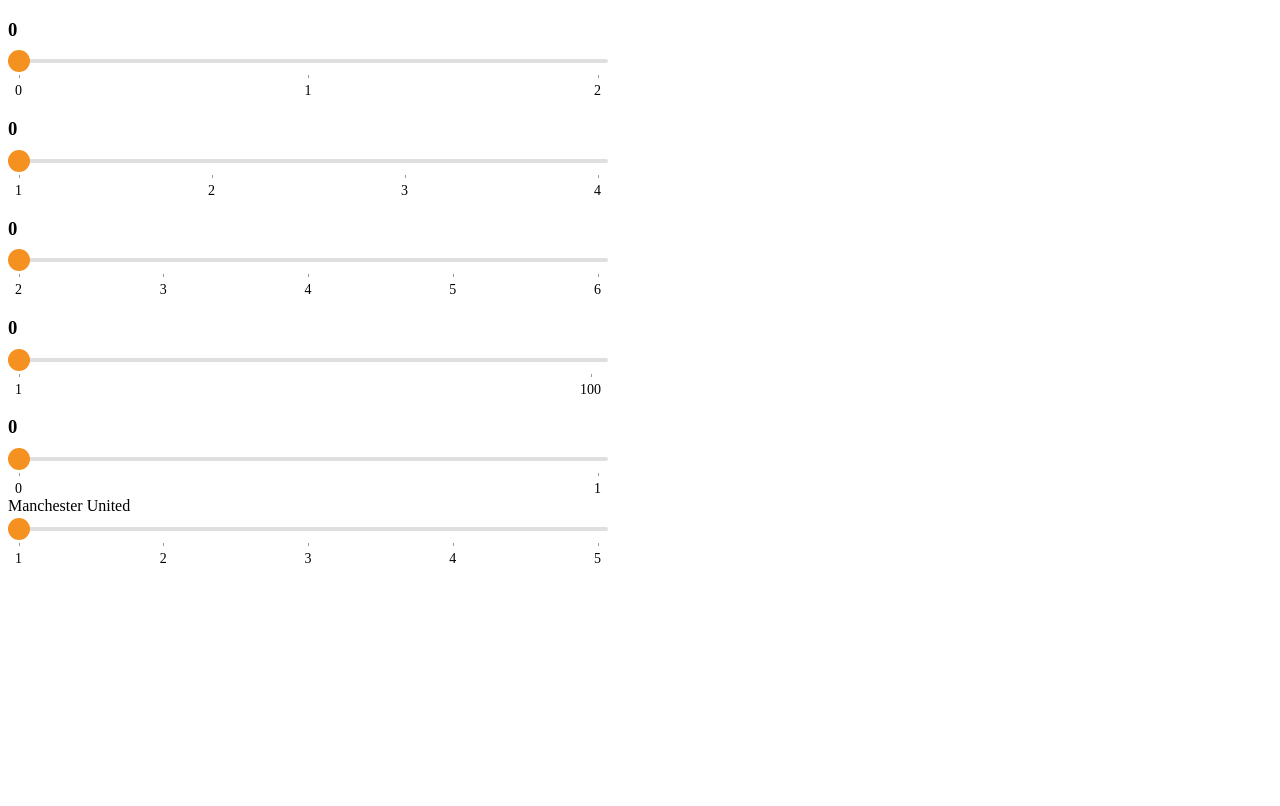
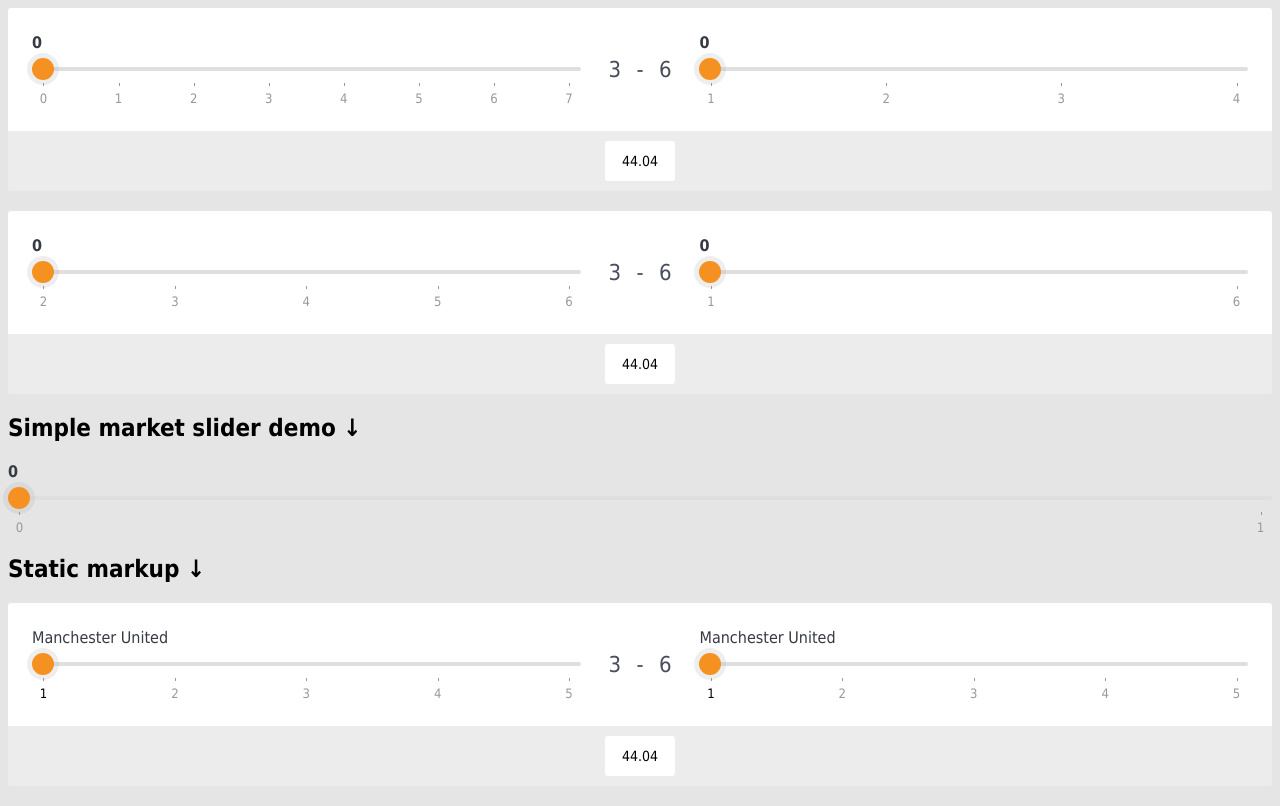
Before and after one commit to ryabkomaks/react-slider, a React app: page / in a window 1280 px wide. Built offline with nearby package versions, Linux system fonts and the light colour scheme.

Commit message:
Implement styles for sliders bundle, improve markup.

```diff
--- a/app.jsx
+++ b/app.jsx
@@ -15,6 +15,26 @@ ReactDOM.render(
     },
     {
       value: 2,
+      enabled: false
+    },
+    {
+      value: 3,
+      enabled: false
+    },
+    {
+      value: 4,
+      enabled: false
+    },
+    {
+      value: 5,
+      enabled: false
+    },
+    {
+      value: 6,
+      enabled: false
+    },
+    {
+      value: 7,
       enabled: false
     }
   ]}/>,
@@ -76,7 +96,7 @@ ReactDOM.render(
       enabled: true
     },
     {
-      value: 100,
+      value: 6,
       enabled: true
     }
   ]}/>,
--- a/index.html
+++ b/index.html
@@ -7,14 +7,63 @@
         <title>react slider</title>
     </head>
     <body>
-        <div id="demo_0"></div>
-        <div id="demo_1"></div>
-        <div id="demo_2"></div>
-        <div id="demo_3"></div>
+        <div class="market-slider">
+            <div class="market-slider__container">
+                <!-- slider item -->
+                <div class="market-slider__item" id="demo_0"></div>
+                <!-- Score -->
+                <div class="market-slider__score">
+                    <span class="market-slider__score-item">3</span>
+                    <span class="market-slider__score-separetor">-</span>
+                    <span class="market-slider__score-item">6</span>
+                </div>
+                <!-- EO Score -->
+                <!-- slider item -->
+                <div class="market-slider__item" id="demo_1"></div>
+            </div>
+            <div class="market-slider__result">
+                <div class="market-slider__result-scrore market-slider__result-scrore_a"></div>
+                <div class="market-slider__result-odd">
+                    44.04
+                </div>
+                <div class="market-slider__result-scrore market-slider__result-scrore_b"></div>
+            </div>
+        </div>
+
+        <div class="market-slider">
+            <div class="market-slider__container">
+                <!-- slider item -->
+                <div class="market-slider__item" id="demo_2"></div>
+                <!-- Score -->
+                <div class="market-slider__score">
+                    <span class="market-slider__score-item">3</span>
+                    <span class="market-slider__score-separetor">-</span>
+                    <span class="market-slider__score-item">6</span>
+                </div>
+                <!-- EO Score -->
+                <!-- slider item -->
+                <div class="market-slider__item" id="demo_3"></div>
+            </div>
+            <div class="market-slider__result">
+                <div class="market-slider__result-scrore market-slider__result-scrore_a"></div>
+                <div class="market-slider__result-odd">
+                    44.04
+                </div>
+                <div class="market-slider__result-scrore market-slider__result-scrore_b"></div>
+            </div>
+        </div>
+
+
+        <h2>Simple market slider demo ↓</h2>
         <div id="demo_4"></div>
 
+
+        <h2>Static markup ↓</h2>
         <!-- Static markup example -->
         <div class="market-slider">
+            <div class="market-slider__container">
+                <!-- slider item -->
+                <div class="market-slider__item">
                     <div class="market-slider__label">Manchester United</div>
 
                     <div class="market-slider__path">
@@ -30,6 +79,42 @@
                         <span class="market-slider__range-item">5</span>
                     </div>
                 </div>
+                <!-- EO slider item -->
+                <!-- Score -->
+                <div class="market-slider__score">
+                    <span class="market-slider__score-item">3</span>
+                    <span class="market-slider__score-separetor">-</span>
+                    <span class="market-slider__score-item">6</span>
+                </div>
+                <!-- EO Score -->
+                <!-- slider item -->
+                <div class="market-slider__item">
+                    <div class="market-slider__label">Manchester United</div>
+
+                    <div class="market-slider__path">
+                        <div class="market-slider__path_highlighted"></div>
+                        <div class="market-slider__marker"></div>
+                    </div>
+
+                    <div class="market-slider__range">
+                        <span class="market-slider__range-item market-slider__range-item_active">1</span>
+                        <span class="market-slider__range-item">2</span>
+                        <span class="market-slider__range-item">3</span>
+                        <span class="market-slider__range-item">4</span>
+                        <span class="market-slider__range-item">5</span>
+                    </div>
+                </div>
+                <!-- EO slider item -->
+            </div>
+            <!-- Slider result -->
+            <div class="market-slider__result">
+                <div class="market-slider__result-scrore market-slider__result-scrore_a"></div>
+                <div class="market-slider__result-odd">
+                    44.04
+                </div>
+                <div class="market-slider__result-scrore market-slider__result-scrore_b"></div>
+            </div>
+        </div>
         <!-- EO Static markup example -->
 
         <script src="/bundle.js"></script>
--- a/src/index.jsx
+++ b/src/index.jsx
@@ -3,7 +3,7 @@ import ReactDOM from 'react-dom'
 import {styles} from './styles.scss'
 
 const SELECTORS = {
-    SLIDER_WRAP: '.market-slider',
+    SLIDER_WRAP: '.market-slider__item',
     SLIDER: '.slider',
     SLIDER_HIGHLIGHTED: '.market-slider__path_highlighted',
     SLIDER_MARKER: '.market-slider__marker',
@@ -156,14 +156,15 @@ export class ReactSlider extends React.Component {
     render() {
         return (
             <div>
-                <h3 className={"market-slider__label"}>{this.state.value}</h3>
-                <div className="market-slider"
+                <div className="market-slider__item"
                     onClick={(e) => this.handleClick(e)}
                     onMouseMove={(e) => this.drag(e)}
                     onTouchMove={(e) => this.drag(e)}
                     onMouseUp={(e) => this.stopDrag(e)}
                     onTouchEnd={(e) => this.stopDrag(e)}
                     ref={(sliderWrapper) => { this.sliderWrapper = sliderWrapper }}>
+
+                    <h3 className={"market-slider__label"}>{this.state.value}</h3>
 
                     <div className={"market-slider__path"}>
                         <div className={"market-slider__path_highlighted"} style = { { width: this.state.left } }>
--- a/src/styles.scss
+++ b/src/styles.scss
@@ -1,10 +1,27 @@
 body
 {
   padding: 0;
-  // background-color: #707070;
+  min-width: 320px;
+  font-family: 'tahoma';
+  background-color: #e5e5e5;
+}
+.market-slider__label
+{
+  margin: 0;
 }
 
-$market-slider-width: 600px;
+$market-slider-br: 3px;
+
+$market-slider-container-bg: #fff;
+
+$market-slider-score-font-size: 22px;
+$market-slider-score-color: #484d5a;
+$market-slider-score-item-shift: 9px;
+
+$market-slider-width: 100%;
+
+$market-slider-label-font-size: 16px;
+$market-slider-label-color: #363a44;
 
 $market-slider-path-height: 4px;
 $market-slider-path-bg-color: #dfdfdf;
@@ -14,35 +31,73 @@ $market-slider-path-border-radius: $market-slider-path-height/2;
 $market-slider-marker-width: 22px;
 $market-slider-marker-height: $market-slider-marker-width;
 $market-slider-marker-bg-color: #f59120;
+$market-slider-marker-shadow-width: 5px;
+//sass
+$market-slider-marker-shadow-opacity: .8;
+$market-slider-marker-shadow-color: transparentize(#aaa, $market-slider-marker-shadow-opacity);
+// less
+// $market-slider-marker-shadow-opacity: 20%;
+// $market-slider-marker-shadow-color: fade(#aaa, $market-slider-marker-border-opacity);
 
-$market-slider-range-item-font-size-mobile: 15px;
-$market-slider-range-item-font-size-desktop: 14px;
-$market-slider-range-inner-padding-mobile: ($market-slider-marker-width - $market-slider-range-item-font-size-mobile/2)/2;
-$market-slider-range-inner-padding-desktop: ($market-slider-marker-width - $market-slider-range-item-font-size-desktop/2)/2;
+$market-slider-range-item-font-size-mobile: 14px;
+$market-slider-range-item-font-size-desktop: 13px;
+$market-slider-range-item-shift-mobile: ($market-slider-marker-width - $market-slider-range-item-font-size-mobile/2)/2;
+$market-slider-range-item-shift-desktop: ($market-slider-marker-width - $market-slider-range-item-font-size-desktop/2)/2;
 $market-slider-range-item-color: #999;
 $market-slider-range-item-active-color: #000;
 $market-slider-range-segmentation-mark-width: 1px;
 $market-slider-range-segmentation-mark-height: 3px;
-$market-slider-range-segmentation-mark-bg: #999;
+$market-slider-range-segmentation-mark-bg: $market-slider-range-item-color;
 $market-slider-range-segmentation-mark-active-bg: $market-slider-range-segmentation-mark-bg;
 $market-slider-range-vertical-offset: 11px;
 
+$market-slider-result-bg: #ececec;
+$market-slider-result-odd-height-mobile: 56px;
+$market-slider-result-odd-height-desktop: 40px;
+$market-slider-result-odd-bg: #fff;
+$market-slider-result-odd-br: 3px;
+$market-slider-result-odd-font-size-mobile: 16px;
+$market-slider-result-odd-font-size-desktop: 14px;
+$market-slider-result-odd-color: #000;
+
 .market-slider
 {
-  width: $market-slider-width;
-  max-width: 100%;
-  cursor: pointer;
+  display: flex;
+  overflow: hidden;
+  flex-direction: column;
+  border-radius: $market-slider-br;
+
+  // tmp
+  margin-bottom: 20px;
+  // EO tmp
+  &__container
+  {
+    display: flex;
+    align-items: center;
+    padding: 25px 24px;
+    background-color: $market-slider-container-bg;
+  }
+
+  // Slider
+  &__item
+  {
+    flex: 1;
+    width: $market-slider-width;
+    max-width: 100%;
+    cursor: pointer;
+  }
 
   &__label
   {
-
+    font-size: $market-slider-label-font-size;
+    color: $market-slider-label-color;
   }
 
   &__path
   {
     position: relative;
     height: $market-slider-path-height;
-    margin-top: 12px;
+    margin-top: 15px;
     margin-bottom: 12px;
     background-color: $market-slider-path-bg-color;
     border-radius: $market-slider-path-border-radius;
@@ -66,6 +121,7 @@ $market-slider-range-vertical-offset: 11px;
     width: $market-slider-marker-width;
     height: $market-slider-marker-height;
     border-radius: 50%;
+    box-shadow: 0 0 0 $market-slider-marker-shadow-width $market-slider-marker-shadow-color;
     background-color: $market-slider-marker-bg-color;
   }
 
@@ -73,14 +129,14 @@ $market-slider-range-vertical-offset: 11px;
   {
     display: flex;
     justify-content: space-between;
-    padding-right: floor($market-slider-range-inner-padding-mobile);
-    padding-left: floor($market-slider-range-inner-padding-mobile);
+    margin-right: $market-slider-range-item-shift-mobile;
+    margin-left: $market-slider-range-item-shift-mobile;
 
     // :global(.media_desktop) &
     @media (min-width: 768px)
     {
-      padding-right: floor($market-slider-range-inner-padding-desktop);
-      padding-left: floor($market-slider-range-inner-padding-desktop);
+      margin-right: $market-slider-range-item-shift-desktop;
+      margin-left: $market-slider-range-item-shift-desktop;
     }
   }
 
@@ -89,6 +145,7 @@ $market-slider-range-vertical-offset: 11px;
     position: relative;
     padding-top: $market-slider-range-segmentation-mark-height + 5px;
     font-size: $market-slider-range-item-font-size-mobile;
+    color: $market-slider-range-item-color;
 
     &::before
     {
@@ -103,7 +160,7 @@ $market-slider-range-vertical-offset: 11px;
 
     &_active
     {
-
+      color: $market-slider-range-item-active-color;
     }
 
     // :global(.media_desktop) &
@@ -112,4 +169,64 @@ $market-slider-range-vertical-offset: 11px;
       font-size: $market-slider-range-item-font-size-desktop;
     }
   }
+  // EO Slider
+
+  // Slider Score
+  &__score
+  {
+    padding-right: 19px;
+    padding-left: 19px;
+    font-size: $market-slider-score-font-size;
+    color: $market-slider-score-color;
+  }
+
+  &__score-item
+  {
+    margin-right: $market-slider-score-item-shift;
+    margin-left: $market-slider-score-item-shift;
+  }
+  // EO Slider Score
+
+  // Slider result
+  &__result
+  {
+    display: flex;
+    justify-content: center;
+    padding: 10px 0;
+    background-color: $market-slider-result-bg;
+  }
+
+  &__result-odd
+  {
+    padding-right: 17px;
+    padding-left: 17px;
+    border-radius: $market-slider-result-odd-br;
+    background-color: $market-slider-result-odd-bg;
+    font-size: $market-slider-result-odd-font-size-mobile;
+    line-height: $market-slider-result-odd-height-mobile;
+    color: $market-slider-result-odd-color;
+
+    // :global(.media_desktop) &
+    @media (min-width: 768px)
+    {
+      font-size: $market-slider-result-odd-font-size-desktop;
+      line-height: $market-slider-result-odd-height-desktop;
+    }
+  }
+
+  &__result-score
+  {
+    flex: 1;
+
+    &_a
+    {
+
+    }
+
+    &_b
+    {
+
+    }
+  }
+  // EO Slider result
 }
```
Lines whose indentation alone changed are shown as unchanged.
